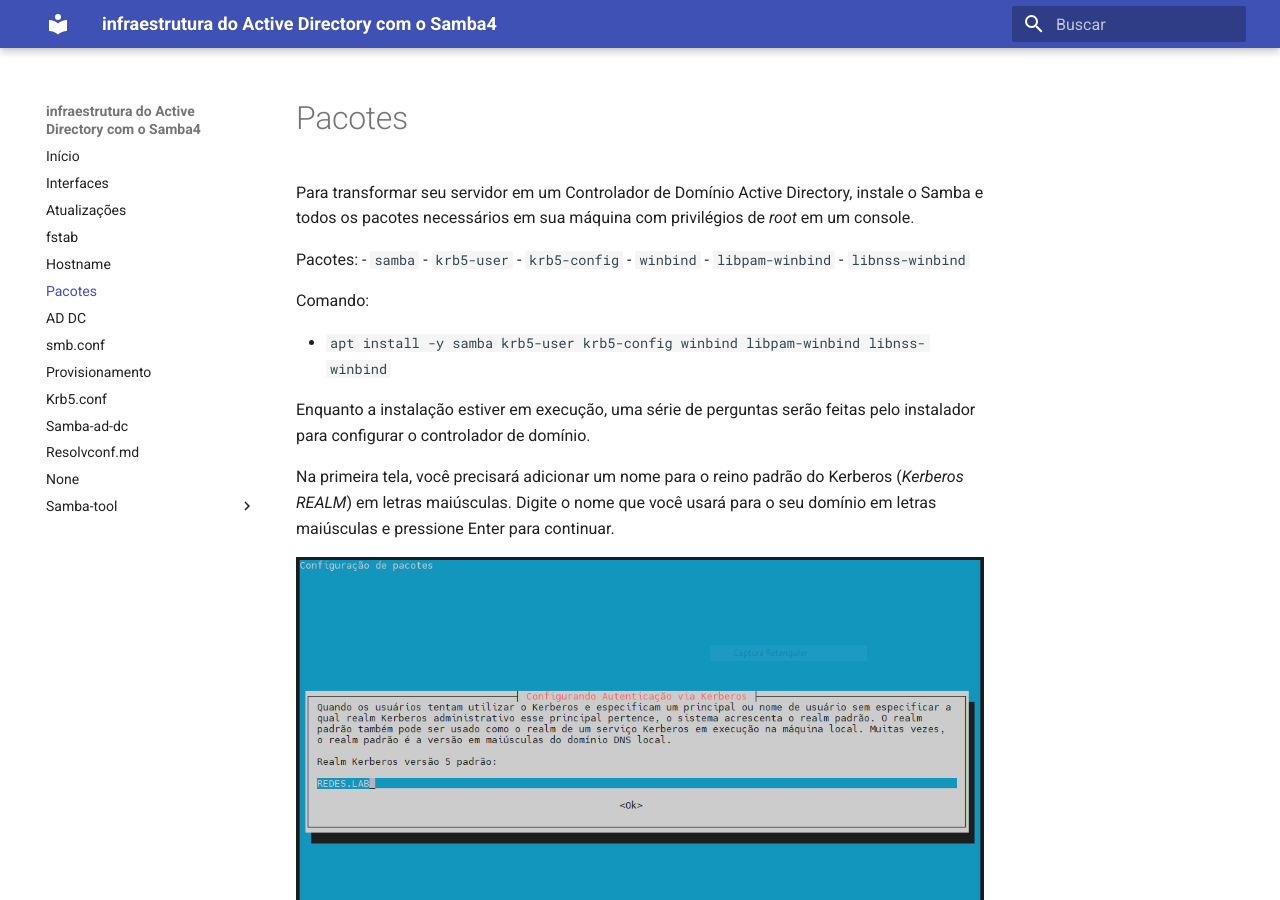
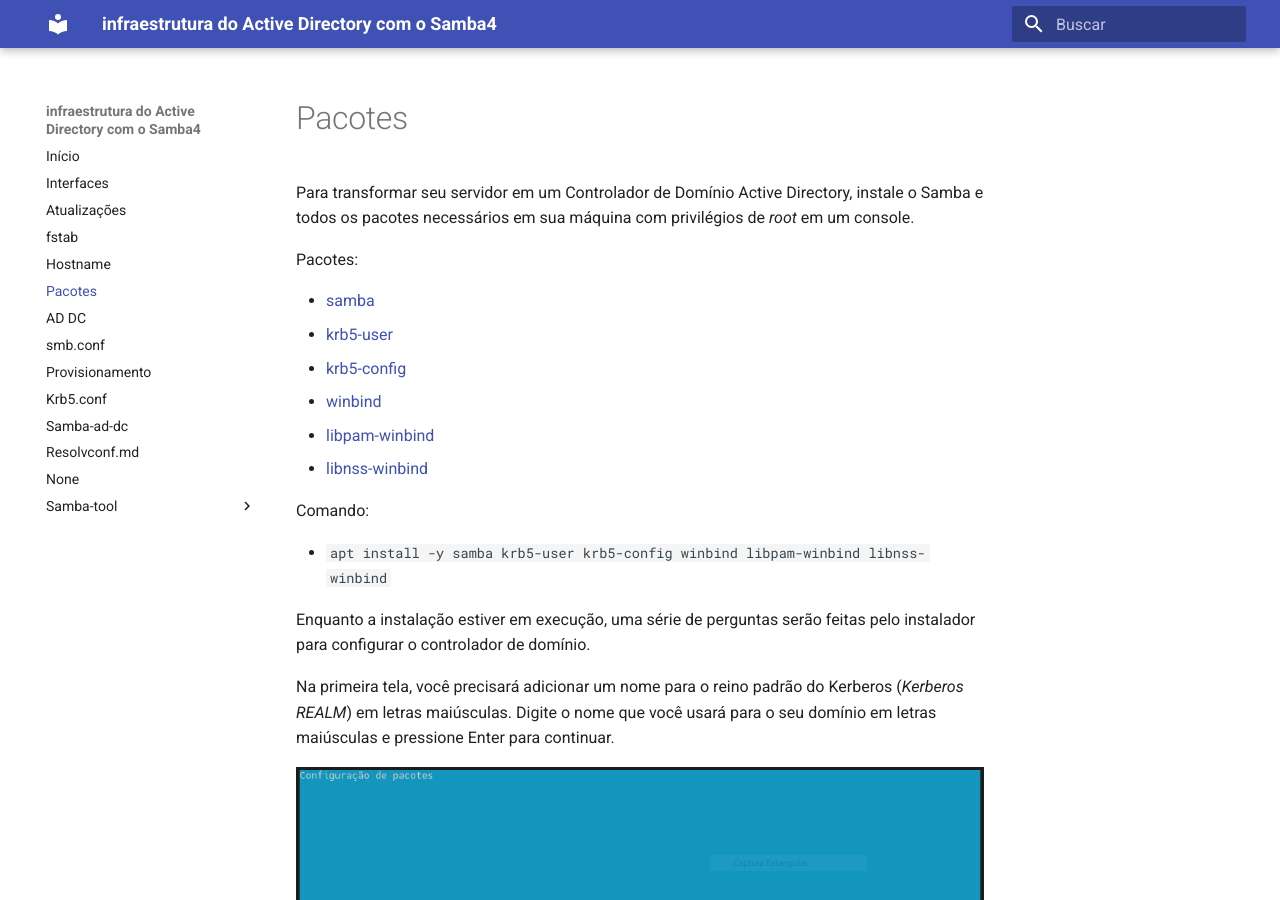
Before and after one commit to jurandysoares/samba_ad_dc-doc, an MkDocs documentation site: the page built from docs/pacotes.md, in a window 1280 px wide and 900 px high. Built offline with MkDocs 1.6.1 and Material for MkDocs 9.7.7, drawn with Linux system fonts in a browser that asks for light colours; part of the change alters nothing that is shown.

```diff
--- a/docs/pacotes.md
+++ b/docs/pacotes.md
@@ -3,12 +3,13 @@
 Para transformar seu servidor em um Controlador de Domínio Active Directory, instale o Samba e todos os pacotes necessários em sua máquina com privilégios de *root* em um console.
 
 Pacotes:
-- `samba `
-- `krb5-user `
-- `krb5-config `
-- `winbind `
-- `libpam-winbind `
-- `libnss-winbind`
+
+- [samba](https://packages.debian.org/bullseye/samba)
+- [krb5-user](https://packages.debian.org/bullseye/krb5-user)
+- [krb5-config](https://packages.debian.org/bullseye/krb5-config)
+- [winbind](https://packages.debian.org/bullseye/winbind)
+- [libpam-winbind](https://packages.debian.org/bullseye/libpam-winbind)
+- [libnss-winbind](https://packages.debian.org/bullseye/libnss-winbind)
 
 Comando:
 
```
